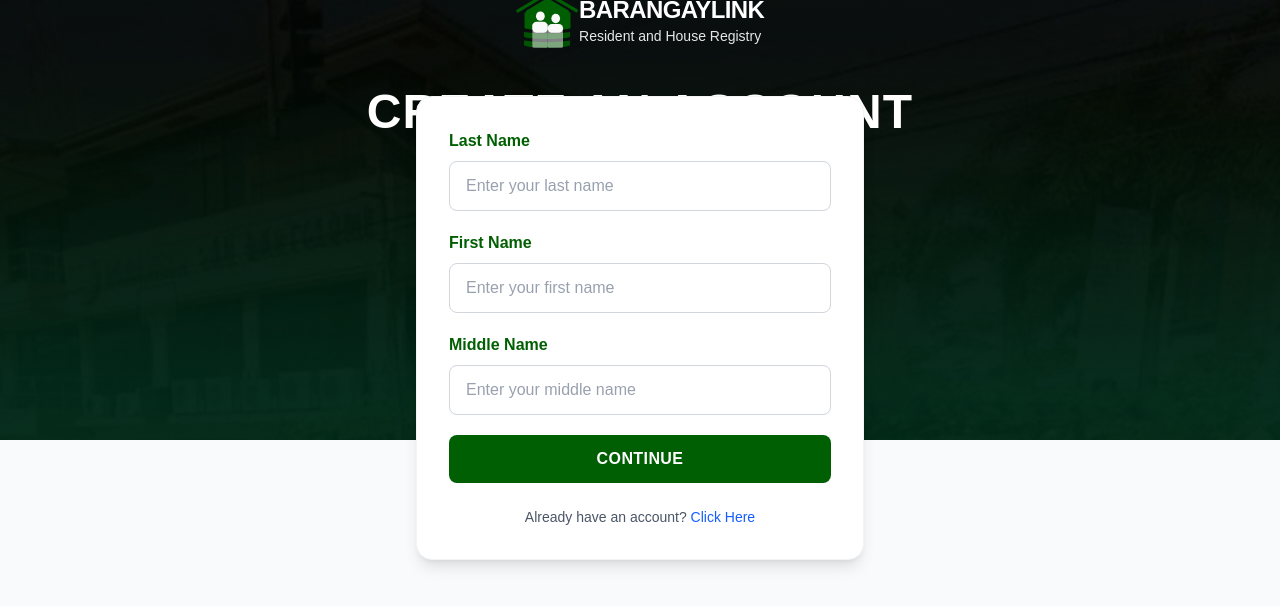
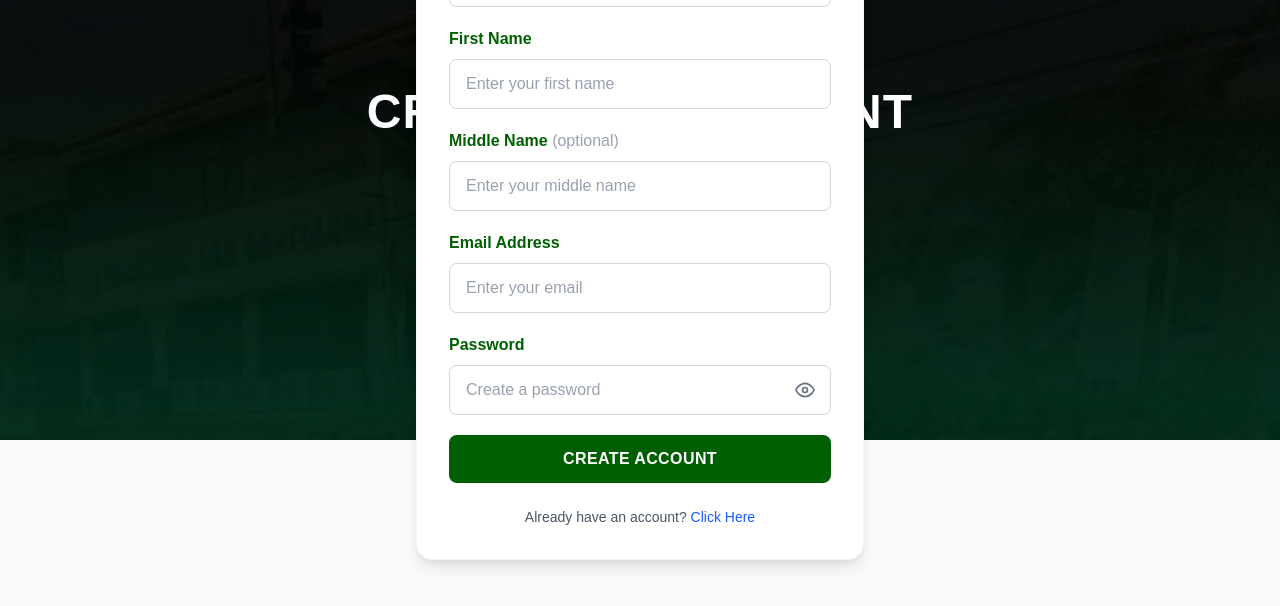
Before and after one commit to yoshii-mdg/barangaylink-hms, a React (Vite) app: page /signup in a window 1280 px wide. Shown: the top 606 px of the page. Built offline with nearby package versions, Linux system fonts and the light colour scheme; a web font is replaced by a local one.

Commit message:
feat: add Supabase auth, login, signup, protected routes

```diff
--- a/package.json
+++ b/package.json
@@ -10,6 +10,7 @@
     "preview": "vite preview"
   },
   "dependencies": {
+    "@supabase/supabase-js": "^2.96.0",
     "@tailwindcss/vite": "^4.1.18",
     "react": "^19.2.4",
     "react-dom": "^19.2.4",
--- /dev/null
+++ b/src/core/AuthContext.jsx
@@ -0,0 +1,65 @@
+import { createContext, useContext, useEffect, useState } from 'react';
+import { supabase } from './supabase';
+
+const AuthContext = createContext(null);
+
+export function AuthProvider({ children }) {
+  const [session, setSession] = useState(undefined); // undefined = loading
+
+  useEffect(() => {
+    // Get initial session
+    supabase.auth.getSession().then(({ data: { session } }) => {
+      setSession(session);
+    });
+
+    // Listen for auth state changes (login, logout, token refresh)
+    const { data: { subscription } } = supabase.auth.onAuthStateChange((_event, session) => {
+      setSession(session);
+    });
+
+    return () => subscription.unsubscribe();
+  }, []);
+
+  const login = async ({ email, password }) => {
+    const { error } = await supabase.auth.signInWithPassword({ email, password });
+    if (error) throw error;
+  };
+
+  const signup = async ({ email, password, firstName, middleName, lastName }) => {
+    const { error } = await supabase.auth.signUp({
+      email,
+      password,
+      options: {
+        data: {
+          first_name: firstName,
+          middle_name: middleName,
+          last_name: lastName,
+        },
+      },
+    });
+    if (error) throw error;
+  };
+
+  const logout = async () => {
+    await supabase.auth.signOut();
+  };
+
+  const value = {
+    session,
+    user: session?.user ?? null,
+    isLoading: session === undefined,
+    isAuthenticated: !!session,
+    login,
+    signup,
+    logout,
+  };
+
+  return <AuthContext.Provider value={value}>{children}</AuthContext.Provider>;
+}
+
+// eslint-disable-next-line react-refresh/only-export-components
+export function useAuth() {
+  const ctx = useContext(AuthContext);
+  if (!ctx) throw new Error('useAuth must be used inside <AuthProvider>');
+  return ctx;
+}
--- /dev/null
+++ b/src/core/supabase.js
@@ -0,0 +1,8 @@
+import { createClient } from '@supabase/supabase-js';
+
+const supabaseUrl = import.meta.env.VITE_SUPABASE_URL;
+const supabaseAnonKey = import.meta.env.VITE_SUPABASE_ANON_KEY;
+
+export const supabase = createClient(supabaseUrl, supabaseAnonKey, {
+    db: { schema: 'brgy_registry' },
+});
--- a/src/features/auth/components/RegisterForm.jsx
+++ b/src/features/auth/components/RegisterForm.jsx
@@ -1,23 +1,27 @@
 import { useState } from 'react';
+import { FiEye, FiEyeOff } from 'react-icons/fi';
 
-export default function RegisterForm({ onSubmit }) {
+export default function RegisterForm({ onSubmit, isLoading = false }) {
   const [lastName, setLastName] = useState('');
   const [firstName, setFirstName] = useState('');
   const [middleName, setMiddleName] = useState('');
+  const [email, setEmail] = useState('');
+  const [password, setPassword] = useState('');
+  const [showPassword, setShowPassword] = useState(false);
 
   const handleSubmit = (e) => {
     e.preventDefault();
-    onSubmit?.({ lastName, firstName, middleName });
+    onSubmit?.({ lastName, firstName, middleName, email, password });
   };
+
+  const inputClass =
+    'w-full px-4 py-3 rounded-lg border border-gray-300 bg-white text-gray-900 placeholder-gray-400 caret-gray-900 focus:outline-none focus:ring-2 focus:ring-[#005F02]/30 focus:border-[#005F02] transition-shadow disabled:opacity-60 disabled:cursor-not-allowed';
 
   return (
     <form onSubmit={handleSubmit} className="space-y-5">
       {/* Last Name */}
       <div>
-        <label
-          htmlFor="signup-lastname"
-          className="block text-[#005F02] font-bold mb-2"
-        >
+        <label htmlFor="signup-lastname" className="block text-[#005F02] font-bold mb-2">
           Last Name
         </label>
         <input
@@ -26,18 +30,16 @@ export default function RegisterForm({ onSubmit }) {
           value={lastName}
           onChange={(e) => setLastName(e.target.value)}
           placeholder="Enter your last name"
-          className="w-full px-4 py-3 rounded-lg border border-gray-300 bg-white text-gray-900 placeholder-gray-400 caret-gray-900 focus:outline-none focus:ring-2 focus:ring-[#005F02]/30 focus:border-[#005F02] transition-shadow"
+          className={inputClass}
           autoComplete="family-name"
           required
+          disabled={isLoading}
         />
       </div>
 
       {/* First Name */}
       <div>
-        <label
-          htmlFor="signup-firstname"
-          className="block text-[#005F02] font-bold mb-2"
-        >
+        <label htmlFor="signup-firstname" className="block text-[#005F02] font-bold mb-2">
           First Name
         </label>
         <input
@@ -46,19 +48,17 @@ export default function RegisterForm({ onSubmit }) {
           value={firstName}
           onChange={(e) => setFirstName(e.target.value)}
           placeholder="Enter your first name"
-          className="w-full px-4 py-3 rounded-lg border border-gray-300 bg-white text-gray-900 placeholder-gray-400 caret-gray-900 focus:outline-none focus:ring-2 focus:ring-[#005F02]/30 focus:border-[#005F02] transition-shadow"
+          className={inputClass}
           autoComplete="given-name"
           required
+          disabled={isLoading}
         />
       </div>
 
       {/* Middle Name */}
       <div>
-        <label
-          htmlFor="signup-middlename"
-          className="block text-[#005F02] font-bold mb-2"
-        >
-          Middle Name
+        <label htmlFor="signup-middlename" className="block text-[#005F02] font-bold mb-2">
+          Middle Name <span className="font-normal text-gray-400">(optional)</span>
         </label>
         <input
           id="signup-middlename"
@@ -66,17 +66,67 @@ export default function RegisterForm({ onSubmit }) {
           value={middleName}
           onChange={(e) => setMiddleName(e.target.value)}
           placeholder="Enter your middle name"
-          className="w-full px-4 py-3 rounded-lg border border-gray-300 bg-white text-gray-900 placeholder-gray-400 caret-gray-900 focus:outline-none focus:ring-2 focus:ring-[#005F02]/30 focus:border-[#005F02] transition-shadow"
+          className={inputClass}
           autoComplete="additional-name"
+          disabled={isLoading}
         />
       </div>
 
-      {/* Continue button */}
+      {/* Email */}
+      <div>
+        <label htmlFor="signup-email" className="block text-[#005F02] font-bold mb-2">
+          Email Address
+        </label>
+        <input
+          id="signup-email"
+          type="email"
+          value={email}
+          onChange={(e) => setEmail(e.target.value)}
+          placeholder="Enter your email"
+          className={inputClass}
+          autoComplete="email"
+          required
+          disabled={isLoading}
+        />
+      </div>
+
+      {/* Password */}
+      <div>
+        <label htmlFor="signup-password" className="block text-[#005F02] font-bold mb-2">
+          Password
+        </label>
+        <div className="relative">
+          <input
+            id="signup-password"
+            type={showPassword ? 'text' : 'password'}
+            value={password}
+            onChange={(e) => setPassword(e.target.value)}
+            placeholder="Create a password"
+            className={`${inputClass} pr-12`}
+            autoComplete="new-password"
+            required
+            minLength={6}
+            disabled={isLoading}
+          />
+          <button
+            type="button"
+            onClick={() => setShowPassword(!showPassword)}
+            className="absolute right-3 top-1/2 -translate-y-1/2 p-1 text-gray-500 hover:text-[#005F02] transition-colors"
+            aria-label={showPassword ? 'Hide password' : 'Show password'}
+            disabled={isLoading}
+          >
+            {showPassword ? <FiEyeOff className="w-5 h-5" /> : <FiEye className="w-5 h-5" />}
+          </button>
+        </div>
+      </div>
+
+      {/* Submit */}
       <button
         type="submit"
-        className="w-full py-3 rounded-lg bg-[#005F02] text-white font-bold uppercase tracking-wide hover:bg-[#004A01] transition-colors"
+        className="w-full py-3 rounded-lg bg-[#005F02] text-white font-bold uppercase tracking-wide hover:bg-[#004A01] transition-colors disabled:opacity-70 disabled:cursor-not-allowed"
+        disabled={isLoading}
       >
-        Continue
+        {isLoading ? 'Creating account...' : 'Create Account'}
       </button>
     </form>
   );
--- a/src/features/auth/pages/Login.jsx
+++ b/src/features/auth/pages/Login.jsx
@@ -2,20 +2,23 @@ import { useState } from 'react';
 import { Link, useNavigate } from 'react-router-dom';
 import { Background, Logo } from '../../../shared';
 import { LoginForm } from '../components';
+import { useAuth } from '../../../core/AuthContext';
 
 export default function Login() {
   const navigate = useNavigate();
+  const { login } = useAuth();
   const [isLoggingIn, setIsLoggingIn] = useState(false);
+  const [error, setError] = useState('');
 
-  const handleSubmit = async () => {
-    // TODO: connect to real auth API
+  const handleSubmit = async ({ email, password }) => {
     if (isLoggingIn) return;
-
+    setError('');
     setIsLoggingIn(true);
     try {
-      // Simulate request latency until auth is connected
-      await new Promise((resolve) => setTimeout(resolve, 800));
+      await login({ email, password });
       navigate('/dashboard');
+    } catch (err) {
+      setError(err.message || 'Login failed. Please check your credentials.');
     } finally {
       setIsLoggingIn(false);
     }
@@ -54,6 +57,13 @@ export default function Login() {
           <div className="bg-white rounded-2xl shadow-lg p-6 md:p-8 border border-gray-100">
             <LoginForm onSubmit={handleSubmit} isLoading={isLoggingIn} />
 
+            {/* Error message */}
+            {error && (
+              <p className="mt-4 text-sm text-red-600 text-center bg-red-50 border border-red-200 rounded-lg px-4 py-2">
+                {error}
+              </p>
+            )}
+
             <p className="text-center text-gray-600 text-sm mt-6">
               Don&apos;t have an account?{' '}
               <Link
--- a/src/features/auth/pages/SignUp.jsx
+++ b/src/features/auth/pages/SignUp.jsx
@@ -1,10 +1,29 @@
-import { Link } from 'react-router-dom';
+import { useState } from 'react';
+import { Link, useNavigate } from 'react-router-dom';
 import { Background, Logo } from '../../../shared';
 import { RegisterForm } from '../components/';
+import { useAuth } from '../../../core/AuthContext';
 
 export default function SignUp() {
-  const handleSubmit = (_data) => {
-    // placeholder lang yung data ahh
+  const navigate = useNavigate();
+  const { signup } = useAuth();
+  const [isLoading, setIsLoading] = useState(false);
+  const [error, setError] = useState('');
+  const [success, setSuccess] = useState('');
+
+  const handleSubmit = async ({ lastName, firstName, middleName, email, password }) => {
+    if (isLoading) return;
+    setError('');
+    setSuccess('');
+    setIsLoading(true);
+    try {
+      await signup({ email, password, firstName, middleName, lastName });
+      setSuccess('Account created! Please check your email to confirm your account, then log in.');
+    } catch (err) {
+      setError(err.message || 'Sign up failed. Please try again.');
+    } finally {
+      setIsLoading(false);
+    }
   };
 
   return (
@@ -22,23 +41,34 @@ export default function SignUp() {
 
           {/* Breadcrumb */}
           <nav className="flex justify-center mt-6 text-white text-sm">
-            <Link
-              to="/"
-              className="hover:text-white hover:underline transition-colors"
-            >
+            <Link to="/" className="hover:text-white hover:underline transition-colors">
               HOME
             </Link>
             <span className="mx-2">/</span>
-            <span className="text-white">PERSONAL INFORMATION</span>
+            <span className="text-white">SIGN UP</span>
           </nav>
         </div>
       </Background>
 
-      {/* Bottom section: overlapping white card, no absolute on card so cursor/caret stay dark */}
-      <section className="flex-1 bg-gray-50 min-h-[50vh] flex items-start justify-center  md:-mt-90 relative z-20">
+      {/* Bottom section: overlapping white card */}
+      <section className="flex-1 bg-gray-50 min-h-[50vh] flex items-start justify-center md:-mt-90 relative z-20">
         <div className="absolute left-0 right-0 bottom-70 mx-auto w-full max-w-md pt-4">
           <div className="bg-white rounded-2xl shadow-lg p-6 md:p-8 border border-gray-100 text-gray-900">
-            <RegisterForm onSubmit={handleSubmit} />
+            <RegisterForm onSubmit={handleSubmit} isLoading={isLoading} />
+
+            {/* Error message */}
+            {error && (
+              <p className="mt-4 text-sm text-red-600 text-center bg-red-50 border border-red-200 rounded-lg px-4 py-2">
+                {error}
+              </p>
+            )}
+
+            {/* Success message */}
+            {success && (
+              <p className="mt-4 text-sm text-green-700 text-center bg-green-50 border border-green-200 rounded-lg px-4 py-2">
+                {success}
+              </p>
+            )}
 
             <p className="text-center text-gray-600 text-sm mt-6">
               Already have an account?{' '}
--- a/src/features/dashboard/pages/Dashboard.jsx
+++ b/src/features/dashboard/pages/Dashboard.jsx
@@ -4,8 +4,10 @@ import { PiUsersThree } from "react-icons/pi";
 import { IoShieldCheckmarkOutline } from "react-icons/io5";
 import DashboardHeader from '../components/DashboardHeader';
 import DashboardSidebar from '../components/DashboardSidebar';
+import { useAuth } from '../../../core/AuthContext';
 
 export default function Dashboard() {
+  const { logout } = useAuth();
   const statCards = [
     { label: 'Total Residents', icon: PiUsersThree, value: '4,567', sub: 'Updated as of Jan 2026' },
     { label: 'Total Households', icon: FiHome, value: '1,067', sub: 'Updated as of Jan 2026' },
@@ -40,7 +42,7 @@ export default function Dashboard() {
       <DashboardSidebar />
 
       <main className="flex-1">
-        <DashboardHeader title="Dashboard" />
+        <DashboardHeader title="Dashboard" onLogout={logout} />
 
         {/* Content */}
         <section className="px-5 py-7">
--- /dev/null
+++ b/src/routes/ProtectedRoute.jsx
@@ -0,0 +1,21 @@
+import { Navigate } from 'react-router-dom';
+import { useAuth } from '../core/AuthContext';
+
+/**
+ * Wraps a route so only authenticated users can access it.
+ * Shows nothing while session is loading, then redirects to /login if not authenticated.
+ */
+export default function ProtectedRoute({ children }) {
+    const { isAuthenticated, isLoading } = useAuth();
+
+    if (isLoading) {
+        // Avoid flash of login page while Supabase checks the session
+        return null;
+    }
+
+    if (!isAuthenticated) {
+        return <Navigate to="/login" replace />;
+    }
+
+    return children;
+}
```
Also changed, not shown: src/App.jsx (+6 -1 lines), src/routes/AppRoutes.jsx (+8 -5 lines), 2 other files (tests, documents, lock files or other folders). Lines whose indentation alone changed are shown as unchanged.
